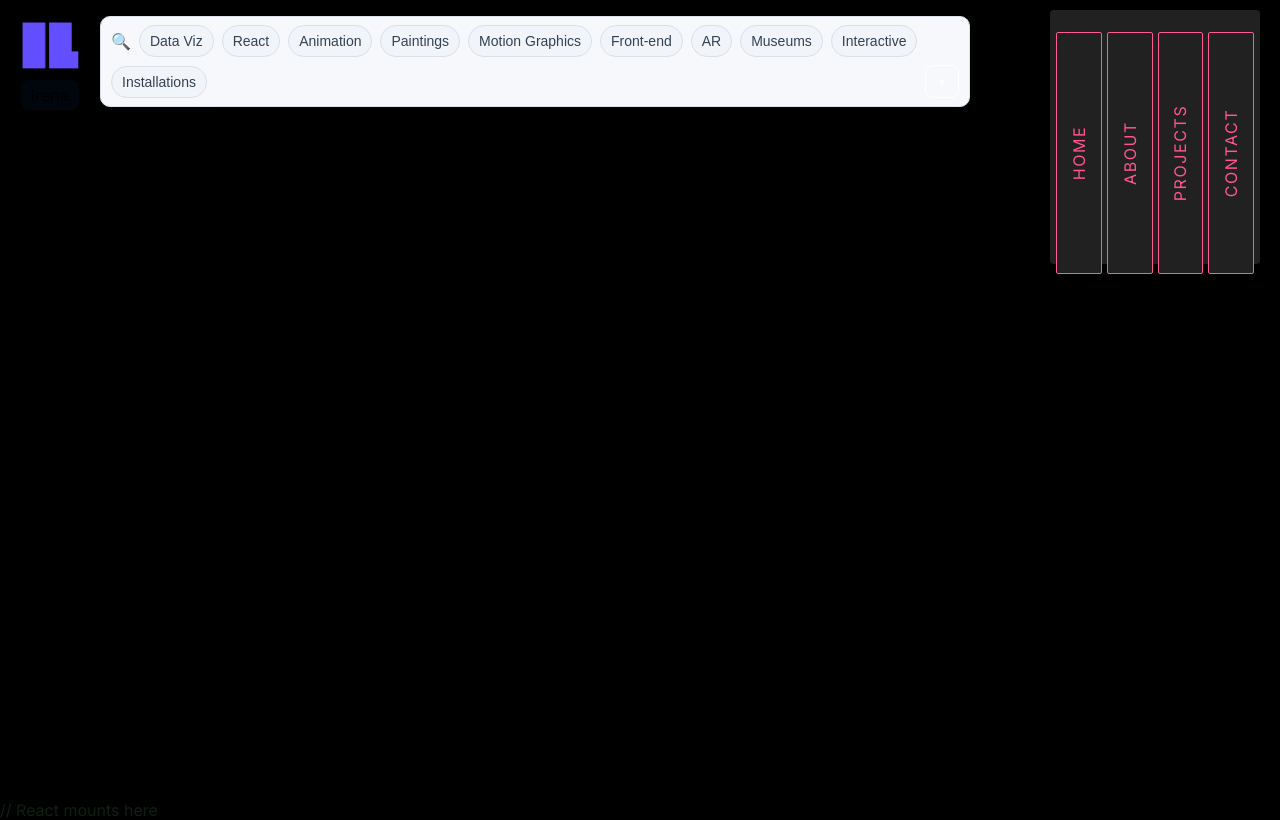
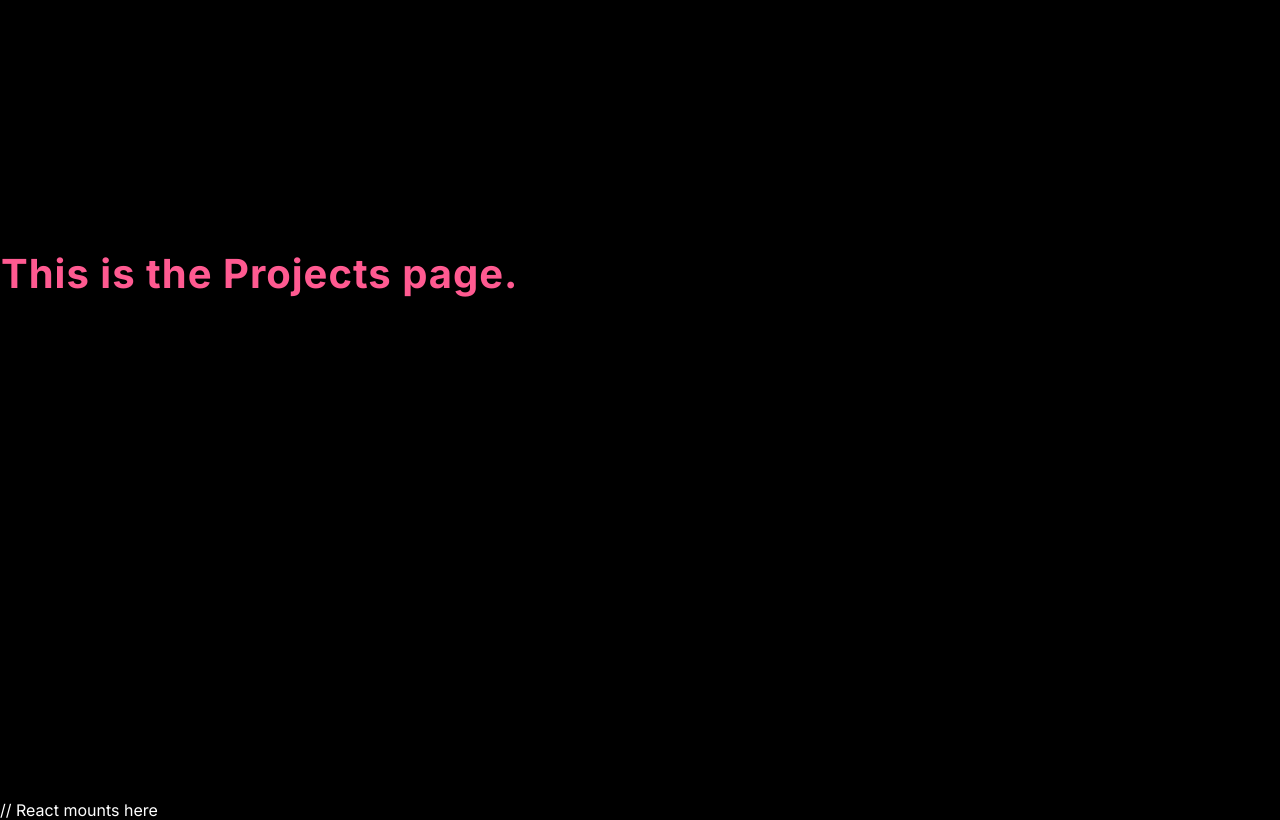
Before and after one commit to irene23311/Irene_portfolio, a React (Vite) app: page /Irene_portfolio/projects in a window 1280 px wide. Built offline with nearby package versions, Linux system fonts and the light colour scheme.

Commit message:
make cards into links, add animation to logo and add new page

```diff
--- a/src/App.css
+++ b/src/App.css
@@ -1,3 +1,8 @@
+/* ——— map node pill styles ——— */
+@import url('https://fonts.googleapis.com/css2?family=DM+Sans:wght@400;500;600&display=swap');
+
+/* theme vars (tweak to taste) */
+
 #root {
   max-width: 1280px;
   margin: 0 auto;
@@ -18,9 +23,7 @@
 }
 .logo:hover {
   filter: drop-shadow(0 0 2em #646cffaa);
-}
-.logo.react:hover {
-  filter: drop-shadow(0 0 2em #98e5faaa);
+  animation:logo-spin forwards 2s linear;
 }
 
 @keyframes logo-spin {
@@ -38,20 +41,13 @@
   }
 }
 
-.card {
-  padding: 2em;
-}
-
 .read-the-docs {
   color: #888;
 }
 
-/* ——— map node pill styles ——— */
-@import url('https://fonts.googleapis.com/css2?family=DM+Sans:wght@400;500;600&display=swap');
 
-/* theme vars (tweak to taste) */
 :root{
-  --panel: #f6f8fb;            /* toolbar background */
+  --panel: #a8bdde;            /* toolbar background */
   --border: #d9e0ea;           /* subtle border */
 }
 
@@ -113,8 +109,8 @@
   position:fixed;
   top: 10px;
   right:20px;
-  width: 210px;
-  height: 254px;
+  width: 200px;
+  height: 200px;
   border-radius: 4px;
   background: #212121;
   display: flex;
@@ -123,35 +119,36 @@
   z-index: 1000;
 }
 
-.card p {
+.card a {
   height: 100%;
+  min-width: 0;
   flex: 1;
   overflow: hidden;
   cursor: pointer;
   border-radius: 2px;
   transition: all .5s;
   background: #212121;
-  border: 1px solid #ff5a91;
+  border: 1px solid #5afffa;
   display: flex;
   justify-content: center;
   align-items: center;
 }
 
-.card p:hover {
+.card a:hover {
   flex: 4;
 }
 
-.card p span {
+.card a span {
   min-width: 14em;
   padding: .5em;
   text-align: center;
   transform: rotate(-90deg);
   transition: all .5s;
   text-transform: uppercase;
-  color: #ff568e;
+  color: #5afffa;
   letter-spacing: .1em;
 }
 
-.card p:hover span {
+.card a:hover span {
   transform: rotate(0);
 }
--- a/src/App.jsx
+++ b/src/App.jsx
@@ -1,8 +1,9 @@
 {/* top-level React component—the first UI your app renders.*/}
 
 import React, { useRef, useState, useLayoutEffect } from "react"; //curretnly unused
-import { BrowserRouter, Routes, Route, Link } from "react-router-dom";
+import { BrowserRouter, Routes, Route, Link, useLocation } from "react-router-dom";
 import Home from "./pages/Home";
+import Projects from "./pages/Projects";
 import Toolbar from "./components/Toolbar";
 import "./App.css";
 import logo from "./assets/logo.png";
@@ -33,15 +34,34 @@ export default function App() {
   },[]);
 
   return (
+    <BrowserRouter basename="/Irene_portfolio">
+      <AppContent />
+    </BrowserRouter>
+  );
 
-    <BrowserRouter basename="Irene_portfolio">
-    {/* Background now handled inside NodeMap to zoom/pan with the world */}
+  function AppContent() {
+    // location is available because this component is rendered inside BrowserRouter
+    const location = useLocation();
+    const isHome = location.pathname === "/";
 
+    return (
+      <>
+        {/* show these only on the home route */}
+        {isHome && (
+          <>
             <div className="card">
-      <p><span>HOME</span></p>
-      <p><span>ABOUT</span></p>
-      <p><span>PROJECTS</span></p>
-      <p><span>CONTACT</span></p>
+              <Link to="/">
+                <span>home</span>
+              </Link>
+              <Link to="/projects">
+                <span>Projects</span>
+              </Link>
+              <Link to="/about">
+                <span>about</span>
+              </Link>
+              <Link to="/contact">
+                <span>contact</span>
+              </Link>
             </div>
 
             <div ref={toolbarRef} className="toolbarOverlay">
@@ -52,10 +72,11 @@ export default function App() {
               />
             </div>
 
-
-   <div className="toolbar-spacer"
+            <div
+              className="toolbar-spacer"
               aria-hidden="true"
-  style={{ height: toolbarHeight }} />
+              style={{ height: toolbarHeight }}
+            />
 
             {/* logo and nav */}
             <header className="app-header">
@@ -63,16 +84,24 @@ export default function App() {
             </header>
 
             <nav className="nav-bar">
-        <Link to="/" className="nav-link">Irene</Link>
+              <Link to="/" className="nav-link">
+                Irene
+              </Link>
             </nav>
+          </>
+        )}
 
         <Routes>
           <Route
             path="/"
             element={<Home selectedTags={selectedTags} onToggleTag={onToggleTag} />}
           />
+          <Route
+            path="/projects"
+            element={<Projects selectedTags={selectedTags} onToggleTag={onToggleTag} />}
+          />
         </Routes>
-
-    </BrowserRouter>
+      </>
     );
   }
+}
--- a/src/components/Toolbar.jsx
+++ b/src/components/Toolbar.jsx
@@ -2,14 +2,13 @@
 export default function Toolbar({ selectedTags = [], onToggleTag, onAddProject }) {
   const tags = [
     "Data Viz",
-    "React",
     "Animation",
     "Paintings",
     "Motion Graphics",
     "Front-end",
-    "AR",
-    "Museums",
+    "VR",
     "Interactive",
+    "PComp",
     "Installations",
   ];
 
--- a/src/index.css
+++ b/src/index.css
@@ -3,9 +3,9 @@
   --bg: #000000;
     --panel: #e7f5de;
     --border: #ba24d1;
-    --text: #0e1f13;
+    --text: #ffffff;
   --muted: #6b7280;
-  --chip-bg: #f1f5f9;
+  --chip-bg: #eef7ff;
   --chip-text: #334155;
 }
 
--- /dev/null
+++ b/src/pages/Projects.jsx
@@ -0,0 +1,8 @@
+import '../styles/Projects.css';
+export default function Projects({ selectedTags, onToggleTag }) {
+  return (
+    <div className ="Projects-page">
+      <h1 className="Projects-title"> This is the Projects page.</h1>
+    </div>
+  );
+}
--- /dev/null
+++ b/src/styles/Projects.css
@@ -0,0 +1,17 @@
+/* src/styles/Projects.css */
+.Projects-page {
+  color: #eaeaea;        /* default text color on dark bg */
+  padding-top: 96px;     /* push content below fixed nav */
+
+}
+
+.Projects-title {
+  position: absolute;
+  top:225px;
+  font-size: 2.5rem;
+  font-weight: 700;
+  color: #ff5a91;        /* overrides page color for title */
+  text-align: center;
+  margin-top: 24px;
+  letter-spacing: 1px;
+}
```
Also changed, not shown: public/Gemini_edit.jpg (deleted), src/pages/Home.jsx (line endings or trailing spaces). Lines whose indentation alone changed are shown as unchanged.
